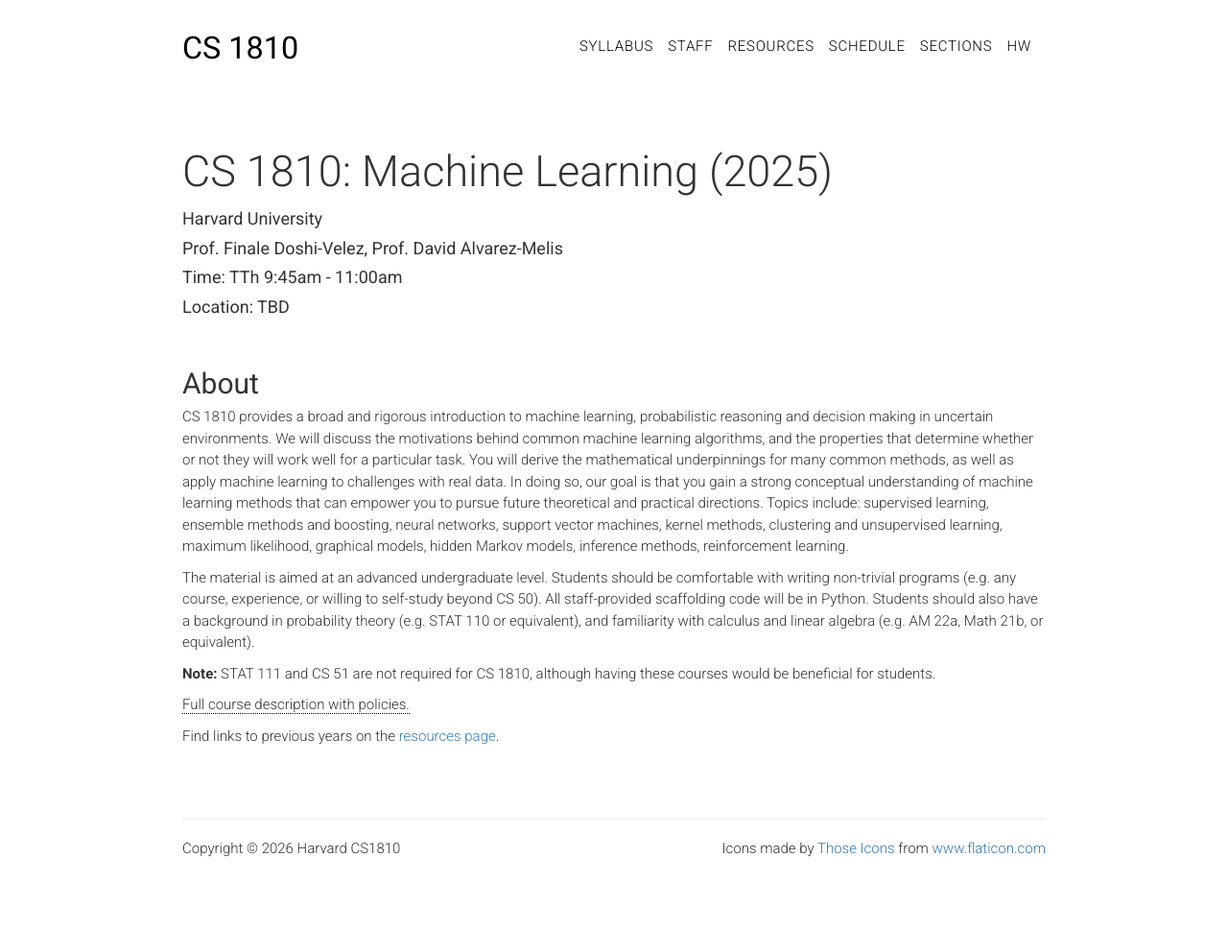
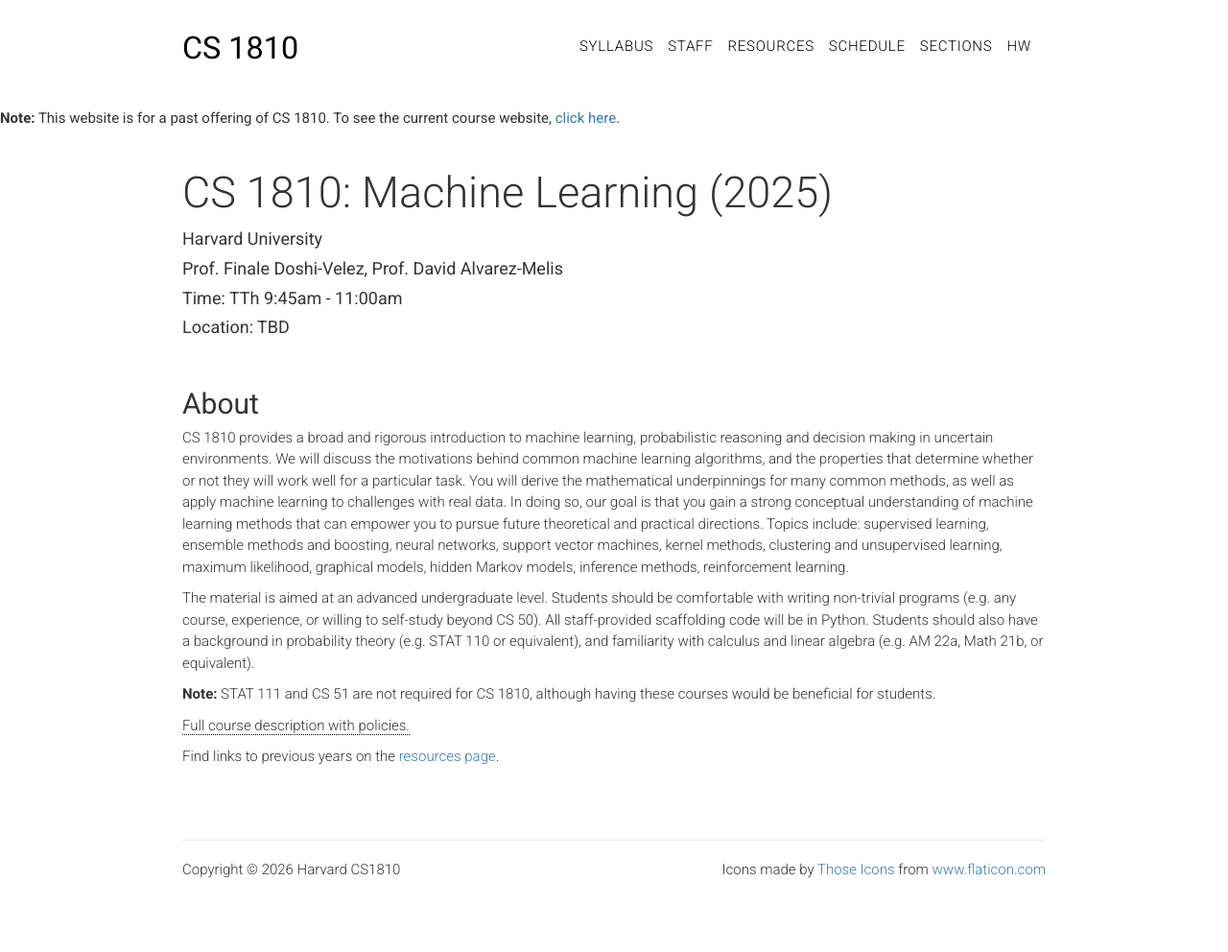
Before and after one commit to harvard-ml-courses/cs181-web, a Jekyll site: the page built from index.html, in a window 1280 px wide. Shown: the whole page at 96% size. Built offline with Jekyll 4.4.1, drawn with Linux system fonts in a browser that asks for light colours; before the commit the page ends 971 px from its top, so only the background shows below that.

Commit message:
confirmed changes correct

```diff
--- a/_layouts/default.html
+++ b/_layouts/default.html
@@ -9,6 +9,13 @@
 
         <div id="main-container">
 
+	        <p>
+                <strong>Note:</strong>
+		        This website is for a past offering of CS 1810.
+                To see the current course website,
+                <a href="https://harvard-ml-courses.github.io/cs181-web/">click here</a>.
+            </p>
+
             {{ content }}
         </div>
 
```
